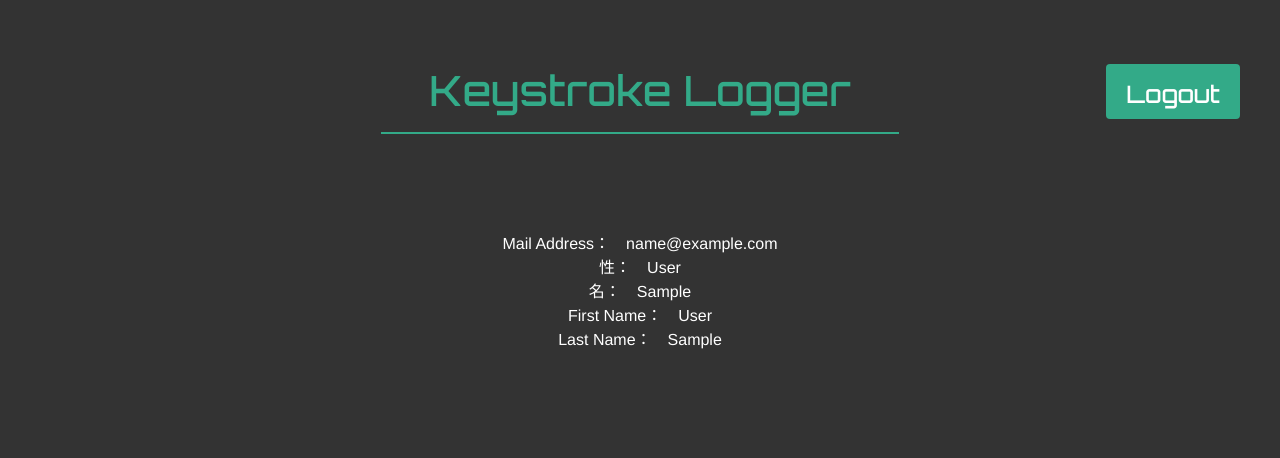
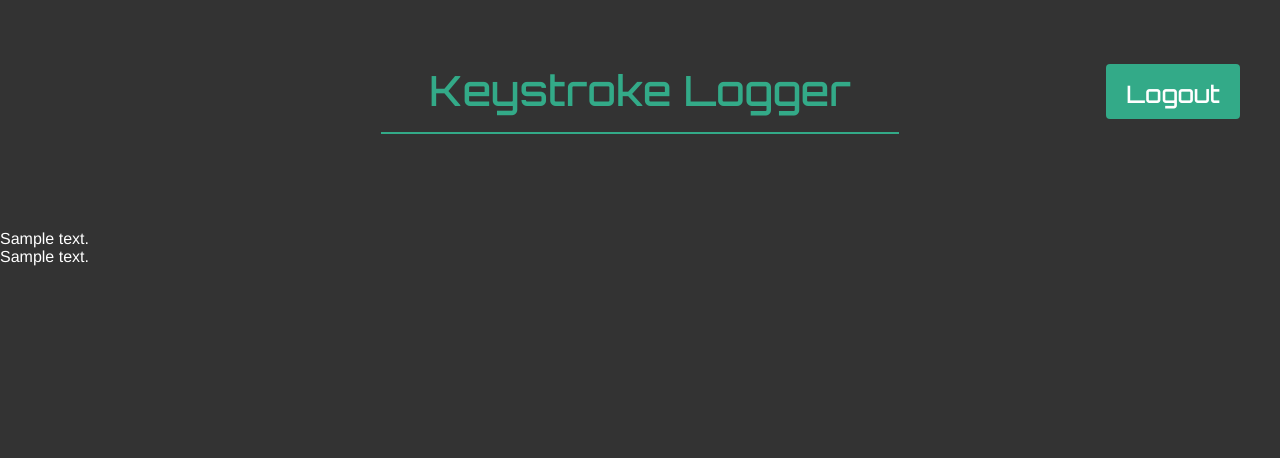
Before and after one commit to wkmkymt/KeystrokeLogger, a Flask app: page /register in a window 1280 px wide. Shown: the top 458 px of the page. Run offline with Flask 2, Linux system fonts and the light colour scheme; a user stored in the database is signed in; tables that the repository leaves empty hold one stand-in row (values such as "Sample post").

Commit message:
[add] sentence models

```diff
--- a/apps/admin.py
+++ b/apps/admin.py
@@ -4,7 +4,7 @@ from flask_admin import Admin
 from flask_admin.contrib.sqla import ModelView
 
 from app import app
-from models import db, Keystroke, User
+from models import db, Keystroke, User, Sentence
 
 
 # ==================================================
@@ -22,3 +22,4 @@ from models import db, Keystroke, User
 admin = Admin(app, name=u"管理画面", template_mode="bootstrap3")
 admin.add_view(ModelView(Keystroke, db.session, name=u"キーストローク"))
 admin.add_view(ModelView(User, db.session, name=u"ユーザ"))
+admin.add_view(ModelView(Sentence, db.session, name=u"文章"))
--- a/apps/main.py
+++ b/apps/main.py
@@ -3,7 +3,7 @@
 from flask       import Blueprint, render_template, request, redirect, url_for, flash
 from flask_login import login_required, current_user
 
-from models         import User
+from models         import User, Sentence
 from .login_manager import login_manager
 
 
@@ -41,7 +41,8 @@ def preset():
 def register():
     if current_user.lname_r == None or current_user.fname_r == None:
         return redirect(url_for(".preset"))
-    return render_template("register.html")
+    sentence = Sentence.getFirst()
+    return render_template("register.html", sentence = sentence)
 
 
 @app.route("/authtest")
--- a/models/sentence.py
+++ b/models/sentence.py
@@ -12,7 +12,7 @@ class Sentence(db.Model):
     text_k = db.Column(db.UnicodeText)
     text_r = db.Column(db.UnicodeText)
 
-    def __init__(self, text_k, text_r):
+    def __init__(self, text_k=None, text_r=None):
         self.text_k = text_k
         self.text_r = text_r
 
--- a/templates/register.html
+++ b/templates/register.html
@@ -1,11 +1,6 @@
 {% extends "base.html" %}
 
 {% block main -%}
-      <ul style="text-align:center">
-        <li>Mail Address：　{{ current_user.email }}</li>
-        <li>  性：　{{ current_user.lname_k }}</li>
-        <li>  名：　{{ current_user.fname_k }}</li>
-        <li>  First Name：　{{ current_user.lname_r }}</li>
-        <li>  Last  Name：　{{ current_user.fname_r }}</li>
-      </ul>
+     <p>{{ sentence.text_k }}</p>
+     <p>{{ sentence.text_r }}</p>
 {%- endblock %}
```
